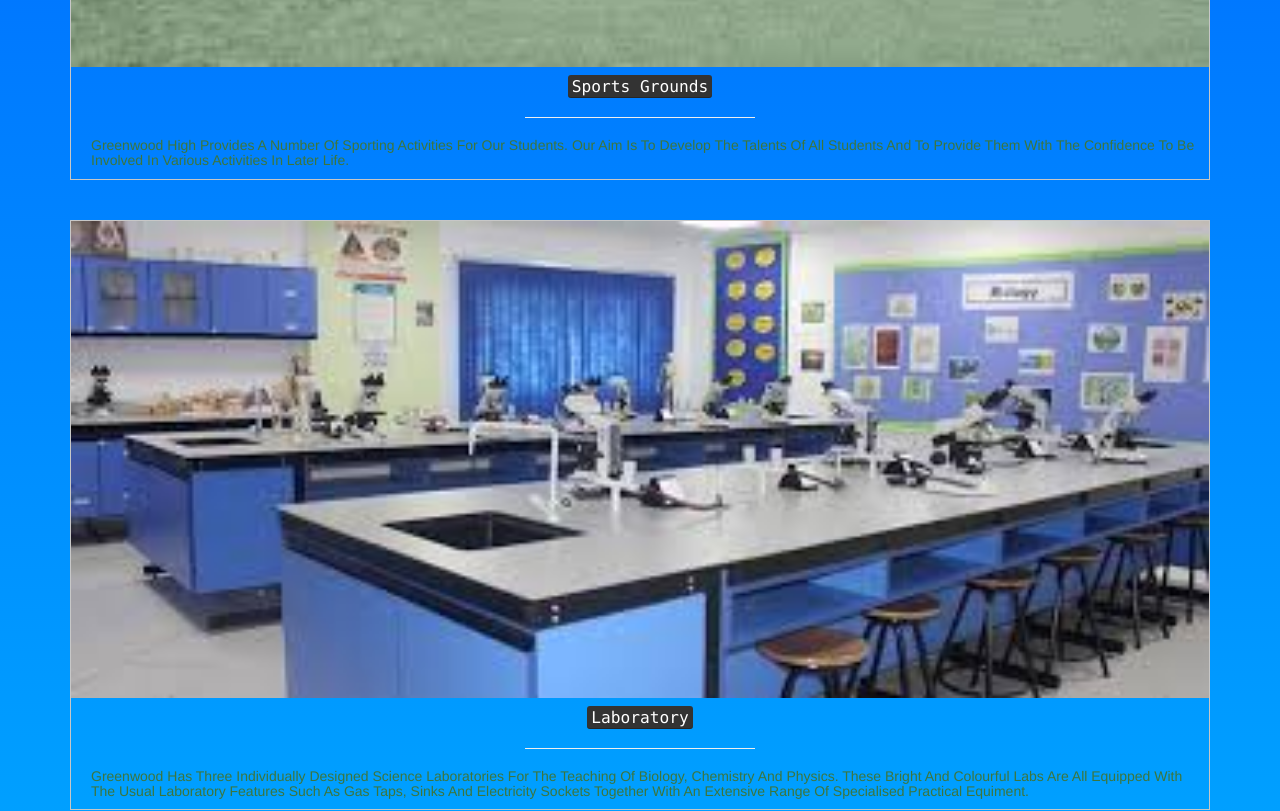
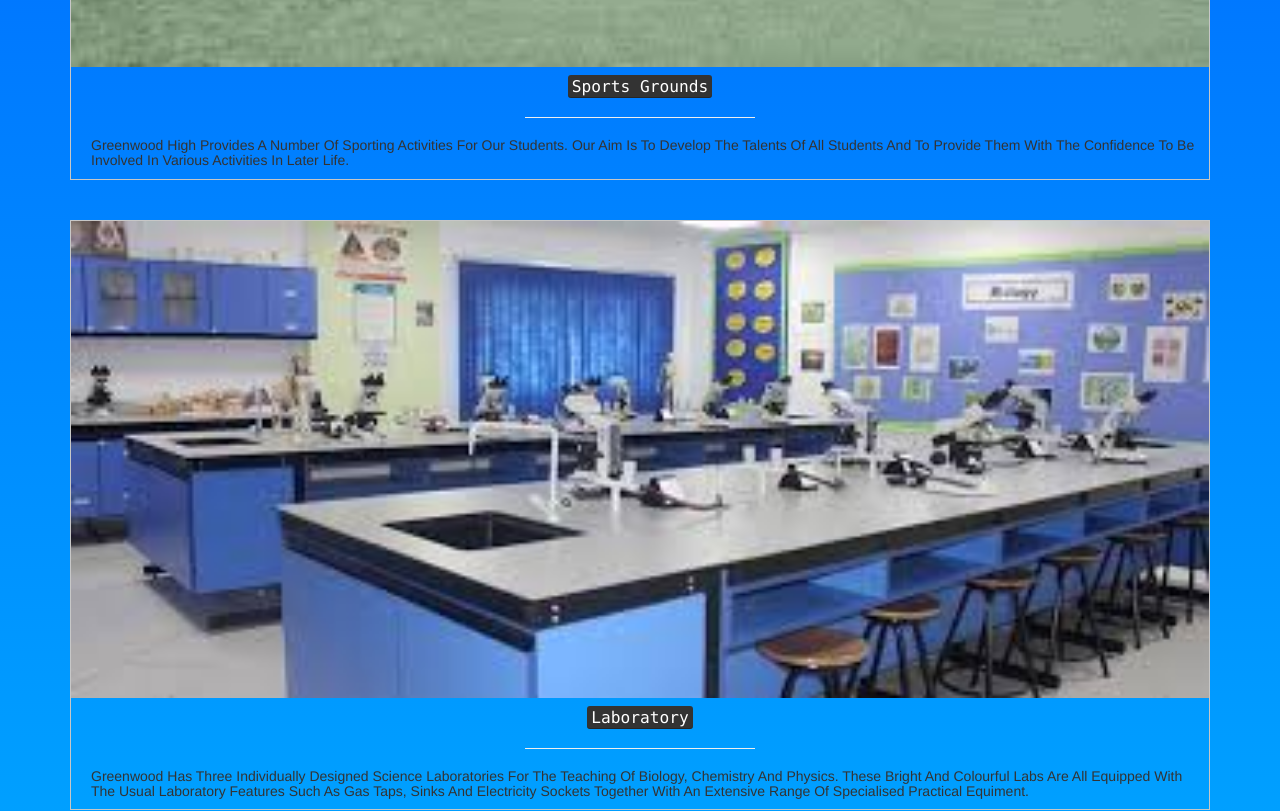
Before and after one commit to DakshAggarwal0903/Project68697071, a plain HTML site: page index.html in a window 1280 px wide. Shown: the part 2480-3291 px from the top of the page. Drawn offline with nearby package versions, Linux system fonts and the light colour scheme.

Commit message:
Add files via upload

```diff
--- a/index.html
+++ b/index.html
@@ -58,7 +58,7 @@
 
                 <hr>
 
-                <h5 class="text-success text-left text-capitalize">Greenwood’s Library prepares its students to be effective and efficient users of information by providing print and electronic resources that serve the educational needs of the school community while encouraging a deep appreciation of literature and reading for personal enjoyment</h5>
+                <h5 class=" text-left text-capitalize">Greenwood’s Library prepares its students to be effective and efficient users of information by providing print and electronic resources that serve the educational needs of the school community while encouraging a deep appreciation of literature and reading for personal enjoyment</h5>
 
             </div>
         </center>
@@ -73,7 +73,7 @@
 
                 <hr>
 
-                <h5 class="text-success text-left text-capitalize">Greenwood High provides a number of sporting activities for our students. Our aim is to develop the talents of all students and to provide them with the confidence to be involved in various activities in later life.</h5>
+                <h5 class=" text-left text-capitalize">Greenwood High provides a number of sporting activities for our students. Our aim is to develop the talents of all students and to provide them with the confidence to be involved in various activities in later life.</h5>
 
             </div>
         </center>
@@ -88,7 +88,7 @@
 
                 <hr>
 
-                <h5 class="text-success text-left text-capitalize">Greenwood has three individually designed Science laboratories for the teaching of Biology, Chemistry and Physics. These bright and colourful labs are all equipped with the usual laboratory features such as gas taps, sinks and electricity sockets together with an extensive range of specialised practical equiment.</h5>
+                <h5 class=" text-left text-capitalize">Greenwood has three individually designed Science laboratories for the teaching of Biology, Chemistry and Physics. These bright and colourful labs are all equipped with the usual laboratory features such as gas taps, sinks and electricity sockets together with an extensive range of specialised practical equiment.</h5>
 
             </div>
         </center>
```
